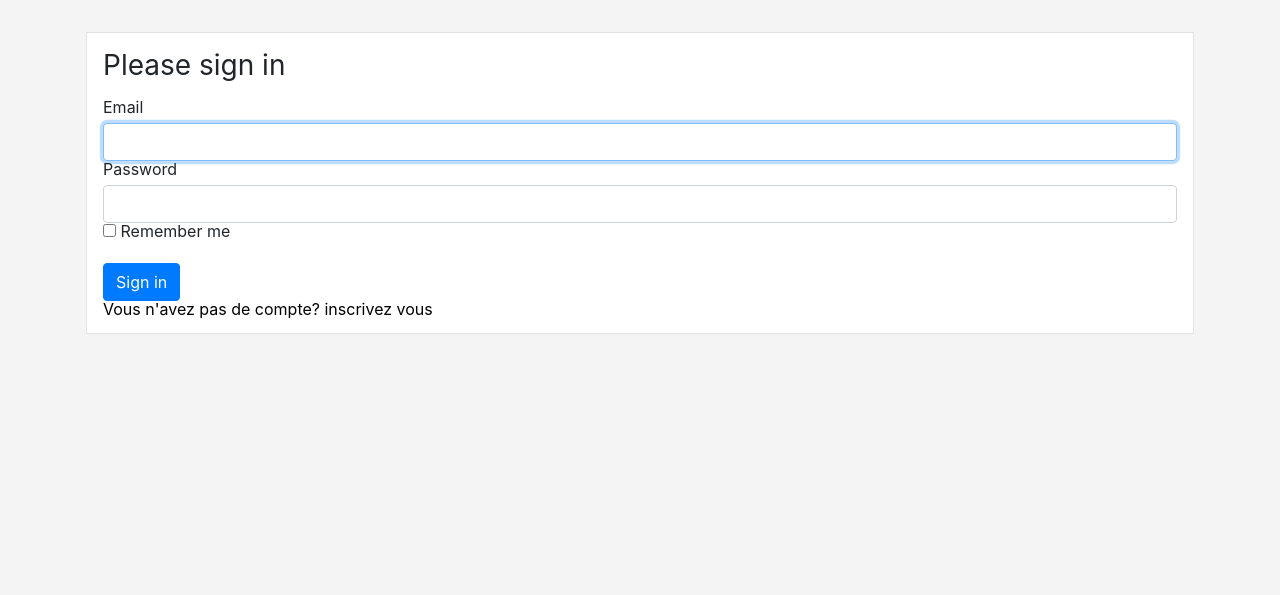
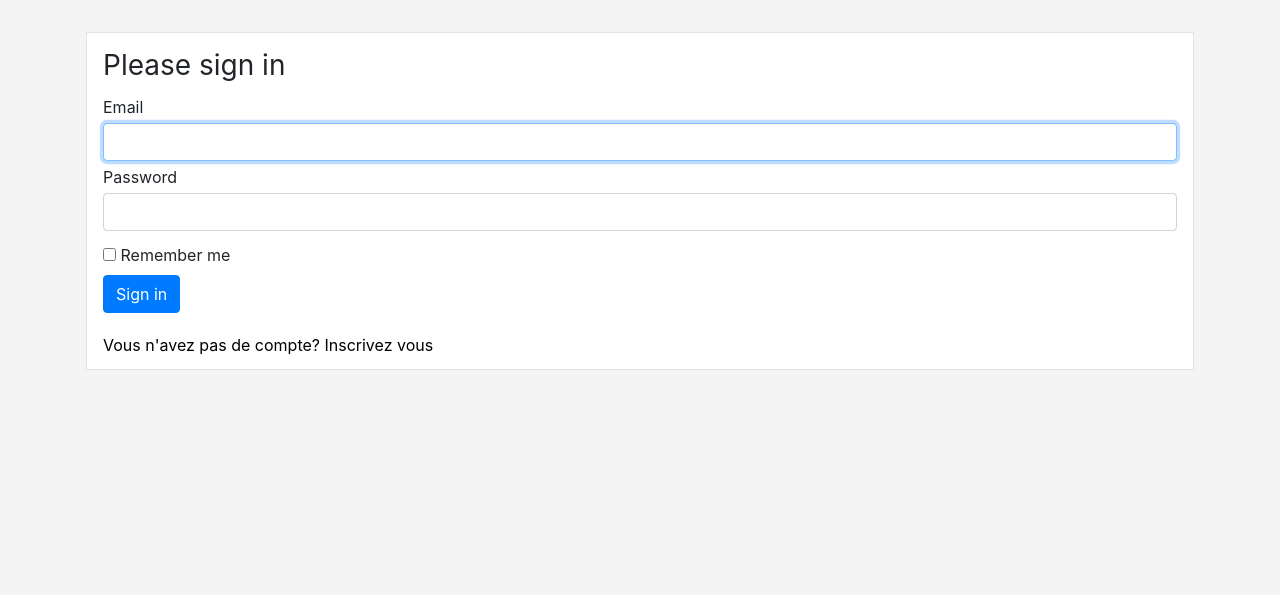
Before and after one commit to Grandpere/blog, a Symfony app: template templates/security/login.html.twig in a window 1280 px wide. Shown: the part 57-652 px from the top of the page. Run offline with Twig, Linux system fonts and the light colour scheme; the template is opened without the code that fills it, so the values that code supplies are empty; some libraries are stand-ins or nearby versions.

Commit message:
Update login & register template

```diff
--- a/templates/security/login.html.twig
+++ b/templates/security/login.html.twig
@@ -20,7 +20,7 @@
 
             <h1 class="h3 mb-3 font-weight-normal">Please sign in</h1>
             <label for="inputEmail">Email</label>
-            <input type="email" value="{{ last_username }}" name="email" id="inputEmail" class="form-control" required autofocus>
+            <input type="email" value="{{ last_username }}" name="email" id="inputEmail" class="form-control mb-2" required autofocus>
             <label for="inputPassword">Password</label>
             <input type="password" name="password" id="inputPassword" class="form-control" required>
 
@@ -28,18 +28,18 @@
                    value="{{ csrf_token('authenticate') }}"
             >
 
-                <div class="checkbox mb-3">
+                <div class="checkbox mt-3 mb-1">
                     <label>
                         <input type="checkbox" name="_remember_me"> Remember me
                     </label>
                 </div>
 
 
-            <button class="btn btn-primary" type="submit">
+            <button class="btn btn-primary mb-4" type="submit">
                 Sign in
             </button>
         </form>
 
-        <a href="{{ path('app_register') }}">Vous n'avez pas de compte? inscrivez vous</a>
+        <a href="{{ path('app_register') }}">Vous n'avez pas de compte? Inscrivez vous</a>
     </div>
 {% endblock %}
--- a/templates/security/register.html.twig
+++ b/templates/security/register.html.twig
@@ -10,17 +10,17 @@
         <form method="post">
             <h1 class="h3 mb-3 font-weight-normal">Please register</h1>
             <label for="inputEmail">Email</label>
-            <input type="email" name="email" id="inputEmail" class="form-control" required autofocus>
+            <input type="email" name="email" id="inputEmail" class="form-control mb-2" required autofocus>
             <label for="inputPassword">Password</label>
             <input type="password" name="password" id="inputPassword" class="form-control" required>
 
-            <div class="checkbox mb-3">
+            <div class="checkbox mt-3 mb-1">
                 <label>
                     <input type="checkbox" name="_remember_me" required> Agree to terms I for sure read
                 </label>
             </div>
 
-            <button class="btn btn-primary" type="submit">
+            <button class="btn btn-primary mb-4" type="submit">
                 Register
             </button>
         </form>
```
